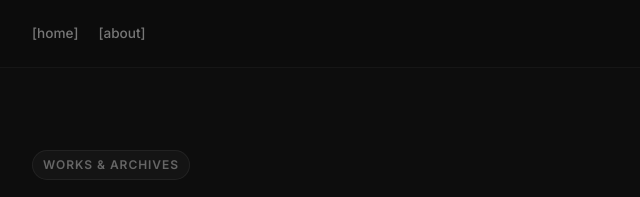
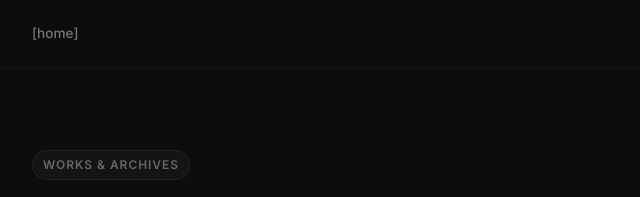
Before and after one commit to novascatia/ramaram.my.id, a plain HTML site: page project.html in a window 1280 px wide. Shown: the top 197 px of the page, 318-958 px from the left. Drawn offline with Linux system fonts and the light colour scheme.

Commit message:
Update project.html

```diff
--- a/project.html
+++ b/project.html
@@ -141,7 +141,6 @@
   <nav id="navbar">
     <div class="navcontent">
       <a href="/">[home]</a>
-      <a href="/about">[about]</a>
     </div>
   </nav>
 
```
